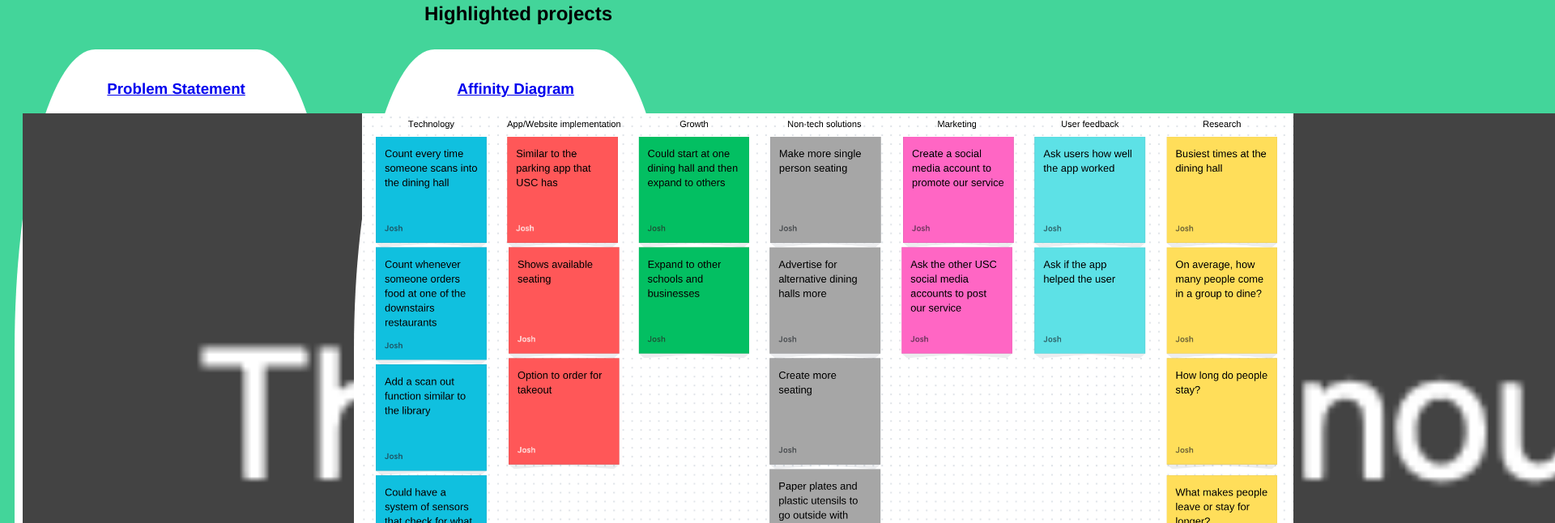
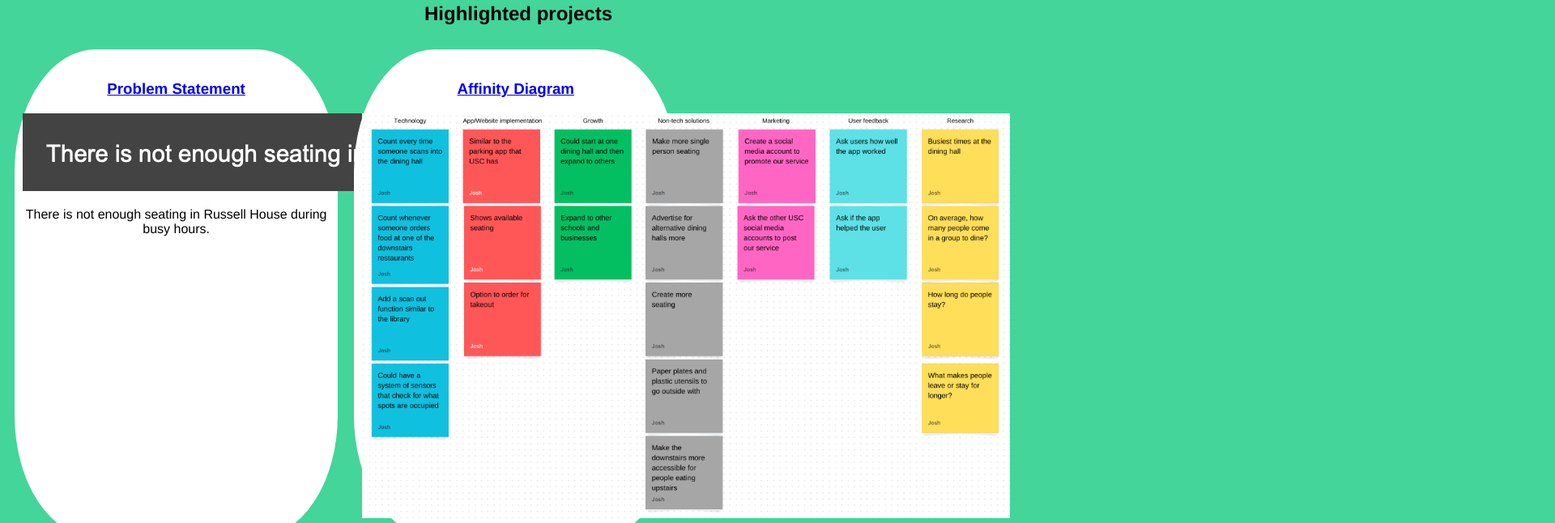
Before and after one commit to JoshW-432/JoshW-432.github.io, a plain HTML site: page index.html in a window 1280 px wide. Shown: the part 173-819 px from the top of the page at 81% size, 1920 px wide, since content can reach past the window. Drawn offline with Linux system fonts and the light colour scheme.

Commit message:
html sizing

```diff
--- a/index.html
+++ b/index.html
@@ -33,7 +33,7 @@
                     <h3>Affinity Diagram</h3>
                 </a>
                 <a href="files/AffinityDiagram.pdf" target="_blank">
-                    <img src="images/AffinityDiagram.png">
+                    <img src="images/AffinityDiagram.png" height="500" width="800">
                 </a>
             </section>
         </div>
--- a/styles.css
+++ b/styles.css
@@ -1,9 +1,4 @@
 /*comment*/
-
-img {
-    height: 50%;
-    width: auto;
-}
 
 body {
     background: rgb(67, 213, 154);
```
